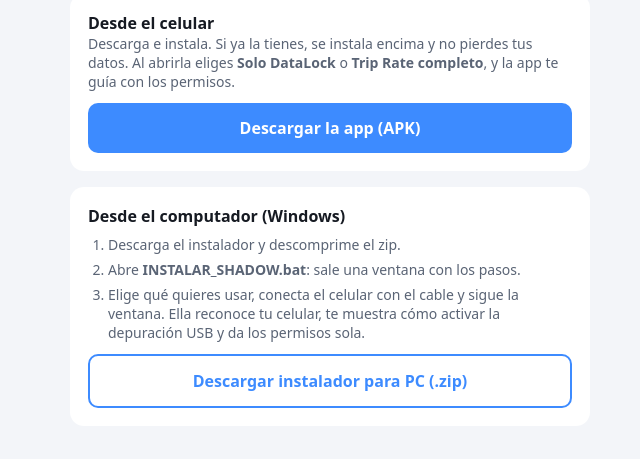
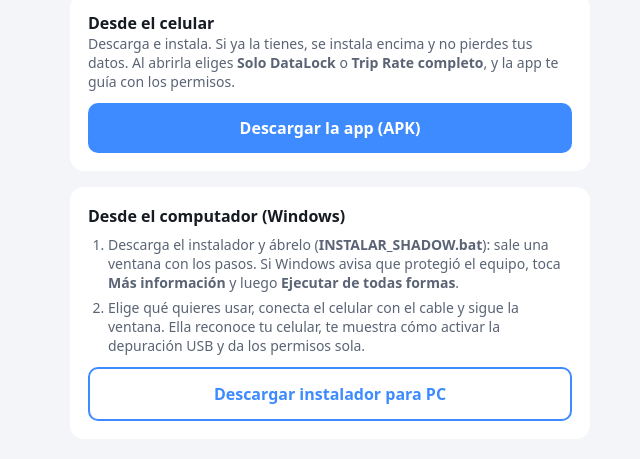
Before and after one commit to relp1124el-a11y/shadow-descargas, a plain HTML site: page index.html in a window 1280 px wide. Shown: the part 87-546 px from the top of the page, without its empty margins (310-950 px from the left). Drawn offline with Linux system fonts and the light colour scheme; no server answers.

Commit message:
index.html: 5.12.103

```diff
--- a/index.html
+++ b/index.html
@@ -33,19 +33,19 @@
   <div class="card">
     <b>Desde el computador (Windows)</b>
     <ol class="dim">
-      <li>Descarga el instalador y descomprime el zip.</li>
-      <li>Abre <b>INSTALAR_SHADOW.bat</b>: sale una ventana con los pasos.</li>
+      <li>Descarga el instalador y ábrelo (<b>INSTALAR_SHADOW.bat</b>): sale una ventana con los pasos. Si Windows
+        avisa que protegió el equipo, toca <b>Más información</b> y luego <b>Ejecutar de todas formas</b>.</li>
       <li>Elige qué quieres usar, conecta el celular con el cable y sigue la ventana. Ella reconoce tu celular, te muestra
         cómo activar la depuración USB y da los permisos sola.</li>
     </ol>
-    <a class="btn sec" id="inst" href="#">Descargar instalador para PC (.zip)</a>
+    <a class="btn sec" id="inst" href="#">Descargar instalador para PC</a>
   </div>
 </main>
 <script>
   var USUARIO = "relp1124el-a11y", REPO = "shadow-descargas";
   var base = "https://github.com/" + USUARIO + "/" + REPO + "/releases/latest/download/";
   document.getElementById("apk").href = base + "SHADOW.apk";
-  document.getElementById("inst").href = base + "Instalador_PC.zip";
+  document.getElementById("inst").href = base + "INSTALAR_SHADOW.bat";
   fetch("https://api.github.com/repos/" + USUARIO + "/" + REPO + "/releases/latest")
     .then(function (r) { return r.json(); })
     .then(function (d) {
```
